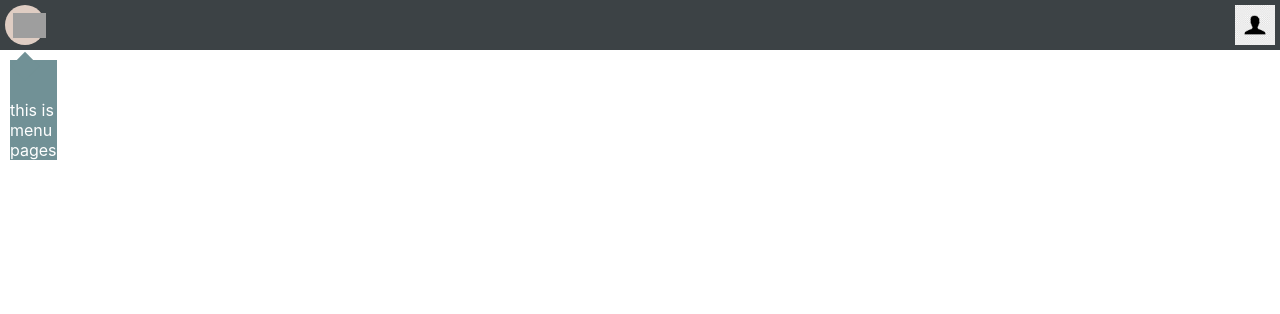
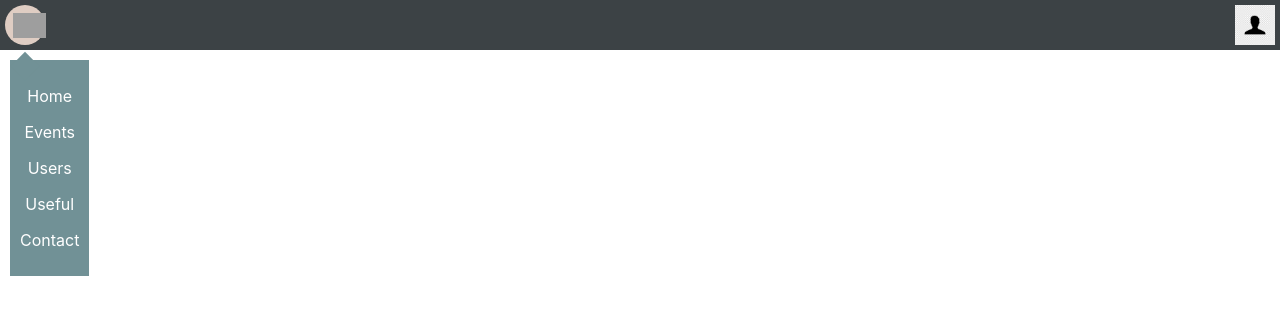
Before and after one commit to StefanRadusi/scit-react-app, a React (Create React App) app: page / in a window 1280 px wide. Both pictures are taken after a click on the element 25 px from the left and 25 px from the top of the page. Shown: the top 314 px of the page. Built offline with nearby package versions, Linux system fonts and the light colour scheme; grey boxes are pictures that could not be loaded.

Commit message:
Finished the first requirement

```diff
--- a/src/components/Header/Menu/MenuPages/MenuPages.css
+++ b/src/components/Header/Menu/MenuPages/MenuPages.css
@@ -6,6 +6,7 @@
   padding-top: 40px;
   max-width: 300px;
   color: white;
+  padding: 10px;
 }
 
 .arrow {
--- a/src/components/Header/Menu/MenuPages/MenuPages.js
+++ b/src/components/Header/Menu/MenuPages/MenuPages.js
@@ -1,5 +1,6 @@
 import React from 'react';
 import './MenuPages.css';
+import {PageButton} from '../PageButton/PageButton.js';
 
 
 export function MenuPages(props) {
@@ -7,8 +8,13 @@ export function MenuPages(props) {
     props.show ?
     <div className='menu-pages'>
       <div class='arrow'></div>
-      this is menu pages
+      <PageButton pageButtonName ='Home'/>
+      <PageButton pageButtonName ='Events'/>
+      <PageButton pageButtonName ='Users' />
+      <PageButton pageButtonName ='Useful' />
+      <PageButton pageButtonName ='Contact' />
+
     </div>
     : null
-  );
+  )
 }
--- /dev/null
+++ b/src/components/Header/Menu/PageButton/PageButton.css
@@ -0,0 +1,8 @@
+.pageButtonName {
+    text-align: center;
+}
+
+.pageButtonName:hover {
+    text-decoration: underline;
+    cursor: pointer;
+}
--- /dev/null
+++ b/src/components/Header/Menu/PageButton/PageButton.js
@@ -0,0 +1,13 @@
+import React, {Component} from 'react';
+import './PageButton.css';
+
+export class PageButton extends Component {
+
+    constructor(props) {
+        super(props);
+    }
+
+    render() {
+        return <p class="pageButtonName">{this.props.pageButtonName}</p>;
+    }
+}
```
